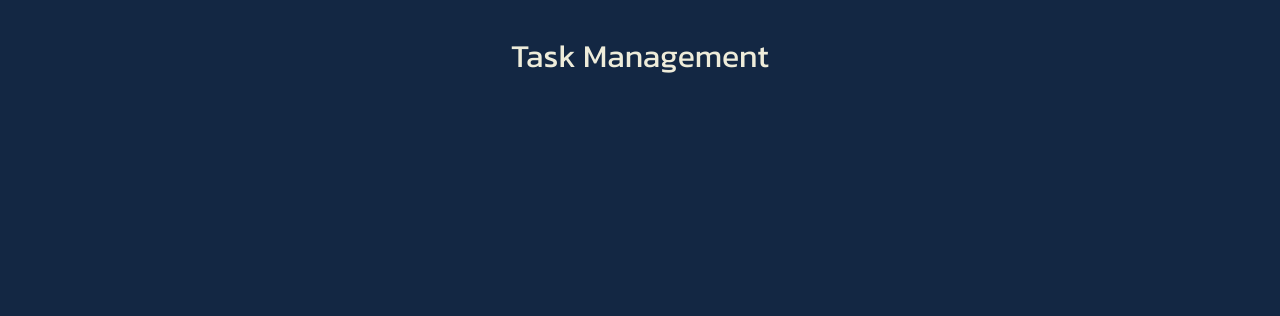
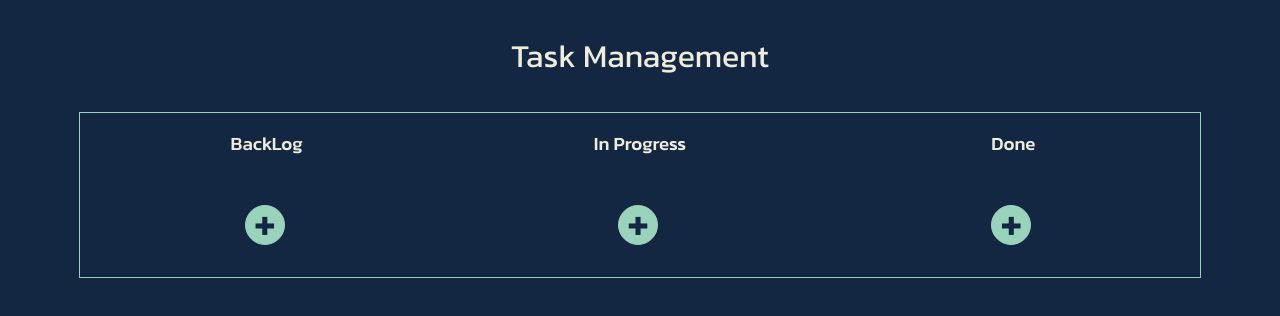
Before and after one commit to ravibatchala/task-manager, a React (Create React App) app: page / in a window 1280 px wide. Shown: the top 316 px of the page. Built offline with nearby package versions, Linux system fonts and the light colour scheme.

Commit message:
done the StatusLine function

```diff
--- a/src/components/App.js
+++ b/src/components/App.js
@@ -1,9 +1,57 @@
+import { useEffect, useState } from "react";
 import "../styles/App.scss";
+import StatusLine from "./StatusLine";
 
 const App = () => {
+    const [tasks, setTasks] = useState([]);
+
+    useEffect(() => {
+        console.log("using effect");
+    }, []);
+
+    const addEmptyTask = (status) => {};
+
+    const addTask = (taskToAdd) => {};
+
+    const deleteTask = (taskId) => {};
+
+    const moveTask = (id, newStatus) => {};
+
+    const saveTasksToLocalStorage = (tasks) => {};
+
+    const loadTasksToLocalStorage = () => {};
+
     return (
         <div className="App">
             <h1>Task Management</h1>
+            <main>
+                <section>
+                    <StatusLine
+                        task={tasks}
+                        addEmptyTask={addEmptyTask}
+                        addTask={addTask}
+                        deleteTask={deleteTask}
+                        moveTask={moveTask}
+                        status="BackLog"
+                    />
+                    <StatusLine
+                        task={tasks}
+                        addEmptyTask={addEmptyTask}
+                        addTask={addTask}
+                        deleteTask={deleteTask}
+                        moveTask={moveTask}
+                        status="In Progress"
+                    />
+                    <StatusLine
+                        task={tasks}
+                        addEmptyTask={addEmptyTask}
+                        addTask={addTask}
+                        deleteTask={deleteTask}
+                        moveTask={moveTask}
+                        status="Done"
+                    />
+                </section>
+            </main>
         </div>
     );
 };
--- a/src/components/StatusLine.js
+++ b/src/components/StatusLine.js
@@ -1,7 +1,49 @@
 import "../styles/statusLine.scss";
+import Task from "./Task";
 
-const StatusLine = () => {
-    return <div className="statusLine">S</div>;
+const StatusLine = ({
+    status,
+    task,
+    addEmptyTask,
+    addTask,
+    deleteTask,
+    moveTask,
+}) => {
+    let taskList, tasksForStatus;
+
+    const handleAddEmpty = () => {
+        addEmptyTask(status);
+    };
+
+    if (task) {
+        tasksForStatus = task.filter((task) => {
+            return task.status === status;
+        });
+    }
+
+    if (tasksForStatus) {
+        taskList = tasksForStatus.map((task) => {
+            return (
+                <Task
+                    addTask={(task) => addTask(task)}
+                    deleteTask={(id) => deleteTask(id)}
+                    moveTask={(id, status) => moveTask(id, status)}
+                    key={task.id}
+                    task={task}
+                />
+            );
+        });
+    }
+
+    return (
+        <div className="statusLine">
+            <h3>{status}</h3>
+            {taskList}
+            <button onClick={handleAddEmpty} className="button addTask">
+                +
+            </button>
+        </div>
+    );
 };
 
 export default StatusLine;
```
